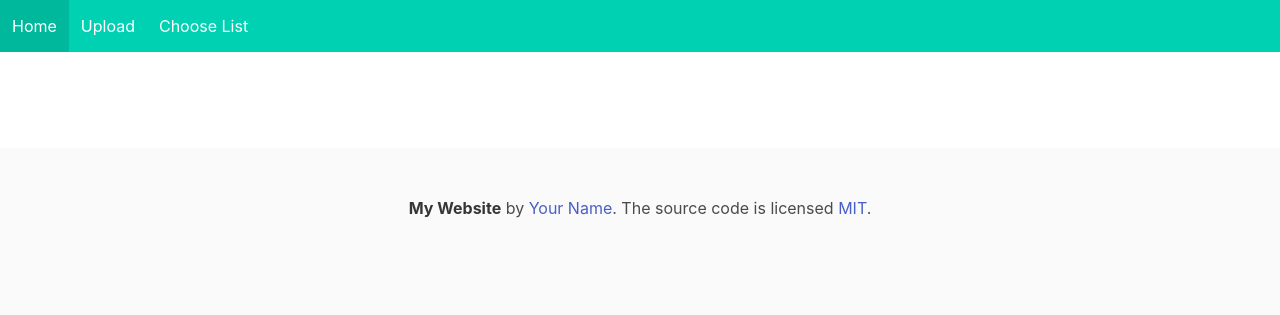
After one commit to GeroZayas/Vocabulary-Trainer-App, a Flask app: template templates/base.html in a window 1280 px wide. The commit adds this page. Shown: the top 315 px of the page. Run offline with Flask 3, Linux system fonts and the light colour scheme; the template is opened without the code that fills it, so the values that code supplies are empty.

Commit message:
Create footer and navbar

```diff
--- /dev/null
+++ b/templates/base.html
@@ -0,0 +1,26 @@
+<!-- templates/base.html -->
+<!DOCTYPE html>
+<html lang="en">
+  <head>
+    <meta charset="UTF-8" />
+    <meta name="viewport" content="width=device-width, initial-scale=1.0" />
+    <link
+      rel="stylesheet"
+      href="https://cdn.jsdelivr.net/npm/bulma@0.9.2/css/bulma.min.css"
+    />
+    <link
+      rel="stylesheet"
+      href="{{ url_for('static', filename='css/custom.css') }}"
+    />
+    <title>{% block title %}Vocabulary Trainer{% endblock %}</title>
+  </head>
+  <body>
+    <!-- Navbar -->
+    {% include 'navbar.html' %}
+    <section class="section">
+      <div class="container">{% block content %}{% endblock %}</div>
+    </section>
+    <!-- Footer -->
+    {% include 'footer.html' %}
+  </body>
+</html>
--- /dev/null
+++ b/templates/footer.html
@@ -0,0 +1,9 @@
+<footer class="footer">
+  <div class="content has-text-centered">
+    <p>
+      <strong>My Website</strong> by
+      <a href="https://yourwebsite.com">Your Name</a>. The source code is
+      licensed <a href="http://opensource.org/licenses/mit-license.php">MIT</a>.
+    </p>
+  </div>
+</footer>
--- /dev/null
+++ b/templates/navbar.html
@@ -0,0 +1,7 @@
+<nav class="navbar is-primary" role="navigation" aria-label="main navigation">
+  <div class="navbar-brand">
+    <a class="navbar-item" href="/"> Home </a>
+    <a class="navbar-item" href="/upload"> Upload </a>
+    <a class="navbar-item" href="/choose_list"> Choose List </a>
+  </div>
+</nav>
--- a/templates/upload.html
+++ b/templates/upload.html
@@ -11,8 +11,10 @@
     />
   </head>
   <body>
+    {% include '/navbar.html' %}
+
     <section class="section">
-      <div class="container has-text-centered" style="margin-top: 20px;">
+      <div class="container has-text-centered" style="margin-top: 20px">
         <h1 class="title">Upload CSV File</h1>
         <form
           class=""
```
Also changed, not shown: templates/choose_list.html (+7 -2 lines), templates/quiz.html (+1 -13 lines).
